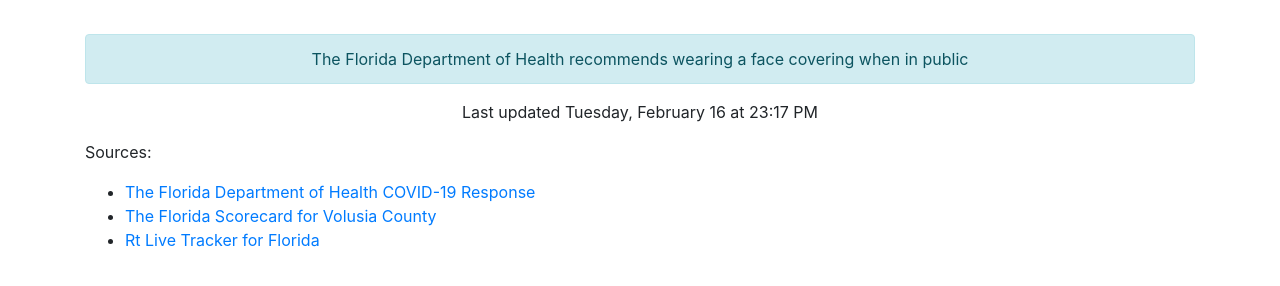
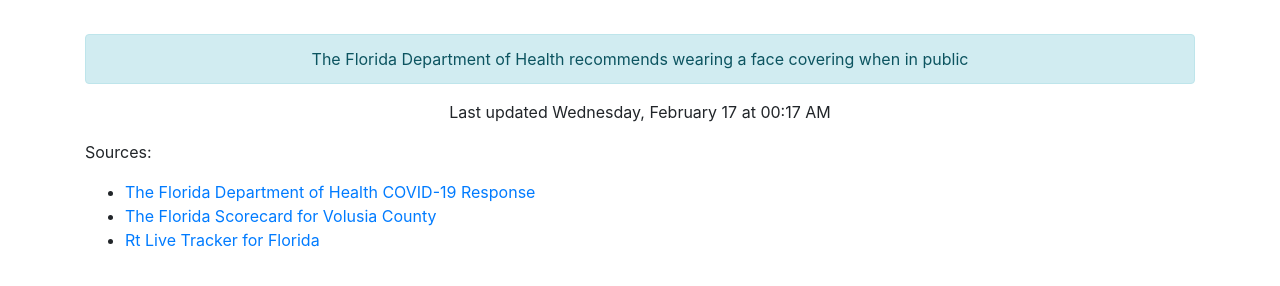
Before and after one commit to thinkjson/timeforchurch, a Jekyll site: the page built from index.md, in a window 1280 px wide. Shown: the part 544-830 px from the top of the page. Built offline with Jekyll 4.4.1, drawn with Linux system fonts in a browser that asks for light colours; our own code applies the rules of GitHub Pages for plain Markdown files.

Commit message:
Updating data

```diff
--- a/_includes/data.html
+++ b/_includes/data.html
@@ -10,4 +10,4 @@
     <div class="outcome text-success">YES</div>
     <div class="alert alert-info" role="alert">The Florida Department of Health recommends wearing a face covering when in public</div>
 
-    <p>Last updated Tuesday, February 16 at 23:17 PM</p>
+    <p>Last updated Wednesday, February 17 at 00:17 AM</p>
```
